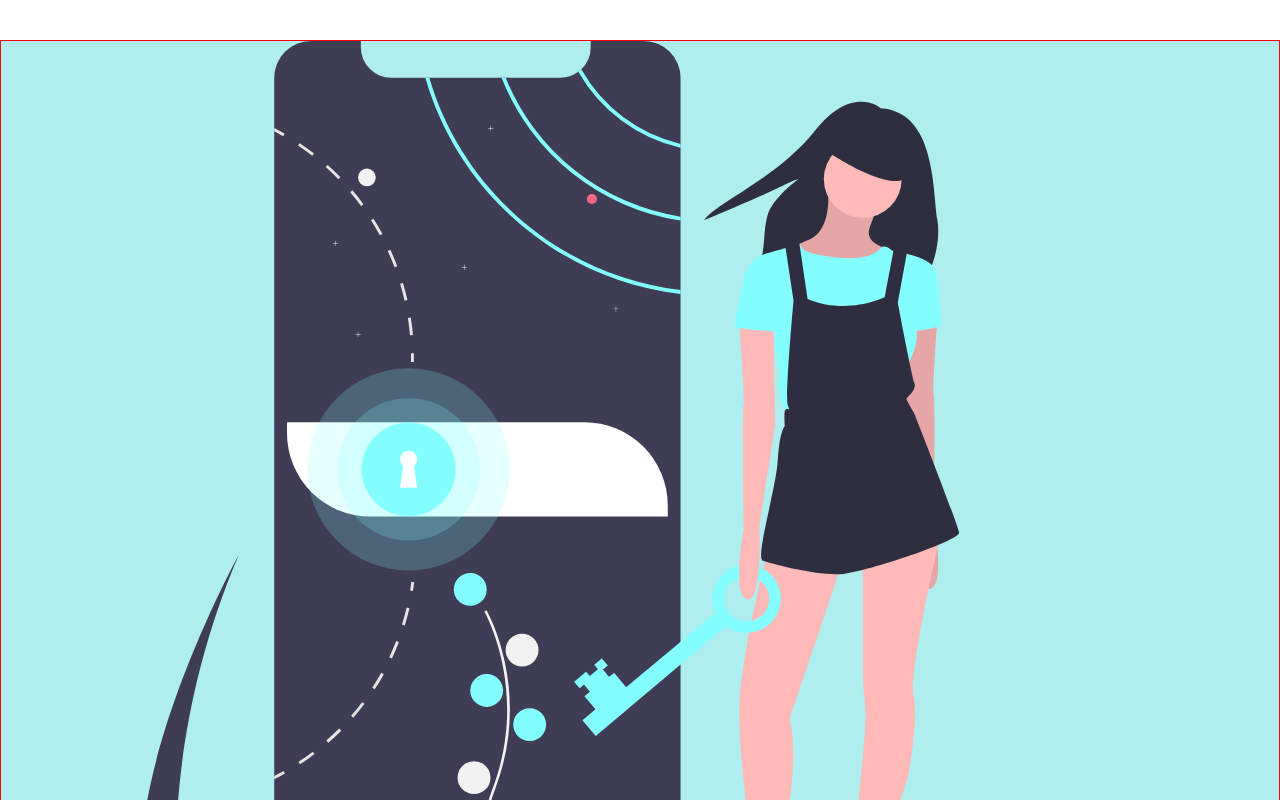
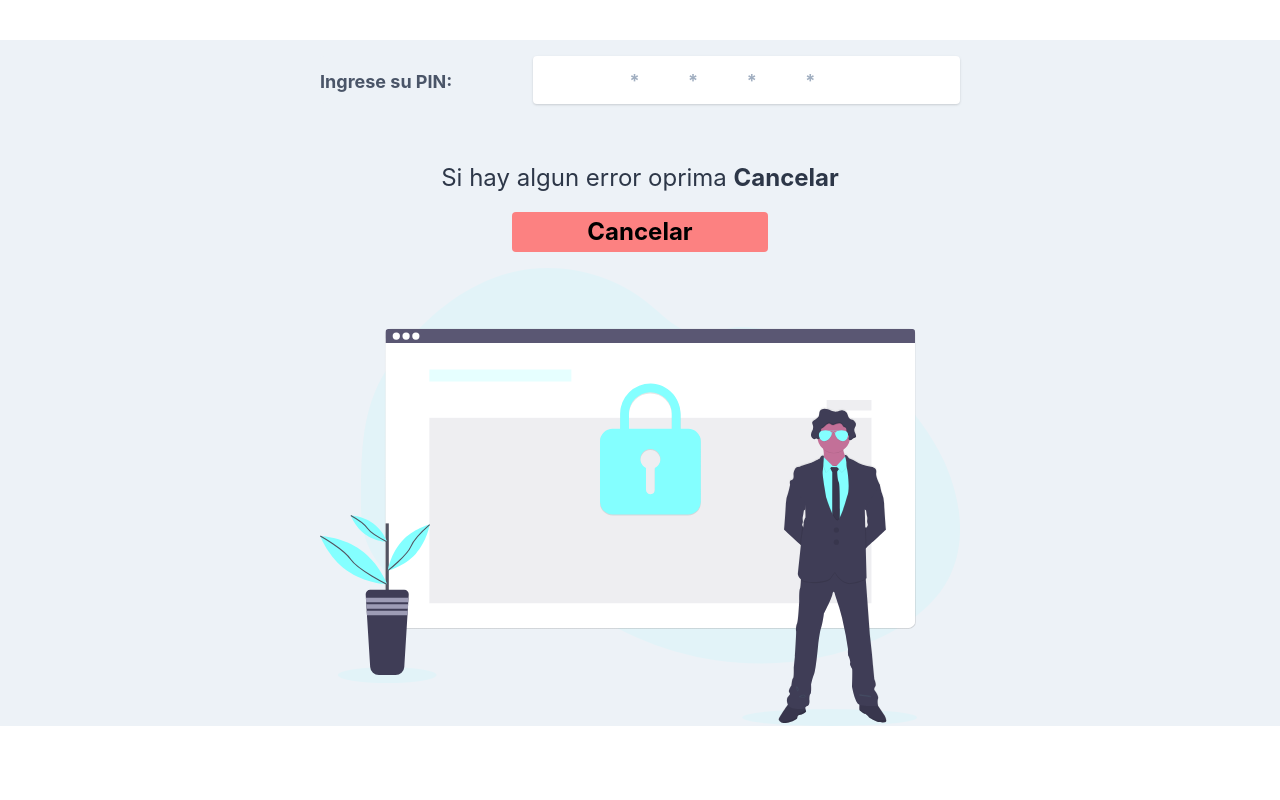
Before and after one commit to renato1010/react-hooks-fb-developers-circles-gt, a React (Create React App) app: page / in a window 1280 px wide. Shown: the top 800 px of the page. Built offline with nearby package versions, Linux system fonts and the light colour scheme.

Commit message:
add content and layout

```diff
--- a/src/App.css
+++ b/src/App.css
@@ -1,4 +1,16 @@
 .App {
-  background-color: paleturquoise;
-  border: red solid 1px;
+  background-color: #edf2f7;
 }
+/* .App img {
+} */
+
+/* .App .controls {
+  outline: 1px solid red;
+} */
+
+.App input[name='pin'] {
+  letter-spacing: 4ch;
+}
+/* .App .cancelar {
+  outline: 1px solid red;
+} */
--- a/src/App.js
+++ b/src/App.js
@@ -1,11 +1,41 @@
 import React from 'react';
-import unlock from './imagenes/undraw_unlock_24mb.svg';
+import unlock from './imagenes/undraw_security_o890.svg';
 import './App.css';
 
 function App() {
   return (
-    <div className="container flex flex-col mx-auto mt-10 App">
-      <img src={unlock} alt="lock" className="App_unlock_svg" />
+    <div className="container flex flex-col my-20 mx-auto sm:mt-10 App">
+      <div
+        className="controls bg-gray-200 m-4 w-4/5 sm:w-3/4 md:w-3/6 mx-auto flex
+      flex-col md:flex-row md:items-center rounded"
+      >
+        <label
+          className="md:w-1/3 h-6 text-gray-700 md:text-base lg:text-lg font-bold mb-4 md:m-0"
+          htmlFor="pin"
+        >
+          Ingrese su PIN:
+        </label>
+        <input
+          className="md:w-2/3 h-12 tracking-widest font-bold text-center text-lg shadow
+          border-gray-400 rounded hover:border-none hover:bg-yellow-200 w-full"
+          type="text"
+          name="pin"
+          maxLength="4"
+          placeholder="****"
+        />
+      </div>
+      <div className="cancelar w-4/5 sm:w-3/4 md:w-3/6 mx-auto flex flex-col items-center  mx-auto mt-10">
+        <h3 className="text-gray-800 font-sans text-center text-md sm:text-lg md:text-2xl">
+          Si hay algun error oprima <span className="font-bold">Cancelar</span>
+        </h3>
+        <button
+          className="w-4/5 sm:w-2/5 h-10 my-4 bg-red-400 hover:bg-red-700 text-2xl
+        font-bold px-6 rounded align-middle"
+        >
+          Cancelar
+        </button>
+      </div>
+      <img className="w-4/5 sm:w-3/4 md:w-3/6 mx-auto" src={unlock} alt="lock" />
     </div>
   );
 }
```
Also changed, not shown: src/imagenes/undraw_security_o890.svg (added).
